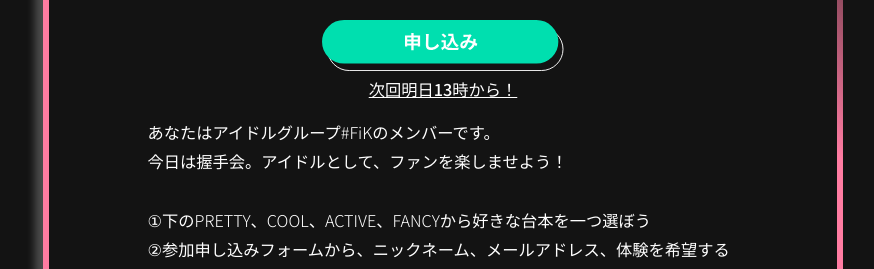
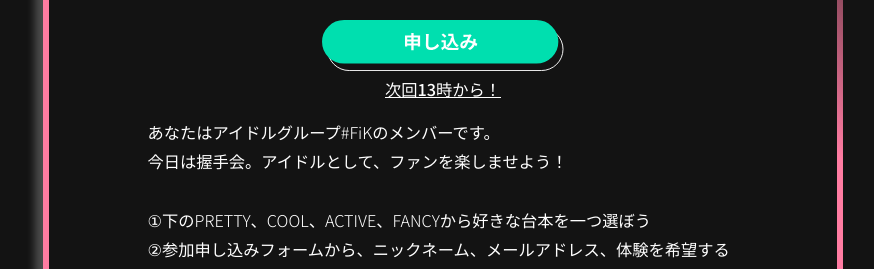
Before and after one commit to larkin267/fikpages, a Jekyll site: the page built from index.html, in a window 1280 px wide and 900 px high, scrolled down 832 px. Shown: the part 183-452 px from the top of the window, without its empty margins (197-1071 px from the left). Built offline with Jekyll 4.4.1, drawn with Linux system fonts in a browser that asks for light colours.

Commit message:
Update index.html

```diff
--- a/index.html
+++ b/index.html
@@ -43,7 +43,7 @@ layout: default
             <a href="https://docs.google.com/forms/d/e/1FAIpQLSdsRHOD9ZC0ELTXSh7_X4JA-YIPwar_mn3j1H-_cDPsos2lOA/viewform?usp=sf_link" target="_blank">
               <img src="{{site.url}}{{site.baseurl}}/assets/images/block2_button.svg" alt="申し込み">
             </a>
-            <p class="block2-under-btn">次回明日13時から！</p>
+            <p class="block2-under-btn">次回13時から！</p>
           </div>
         </div>
         <div class="block2-intro">
```
